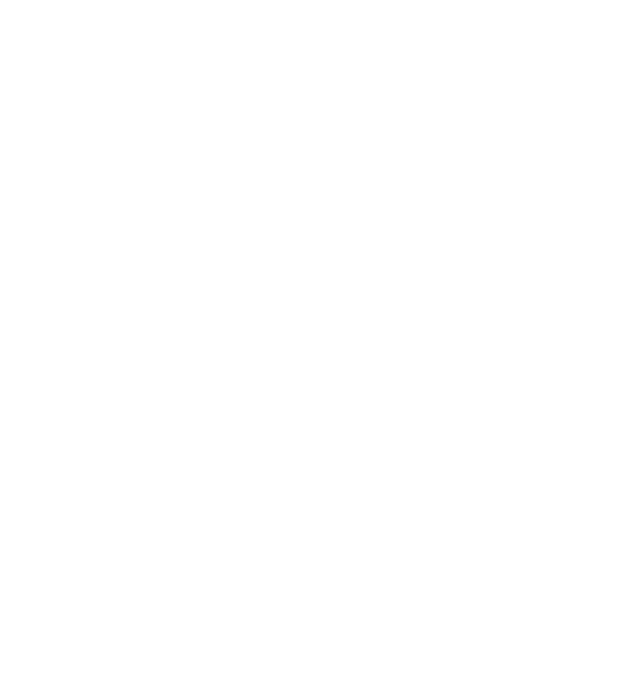
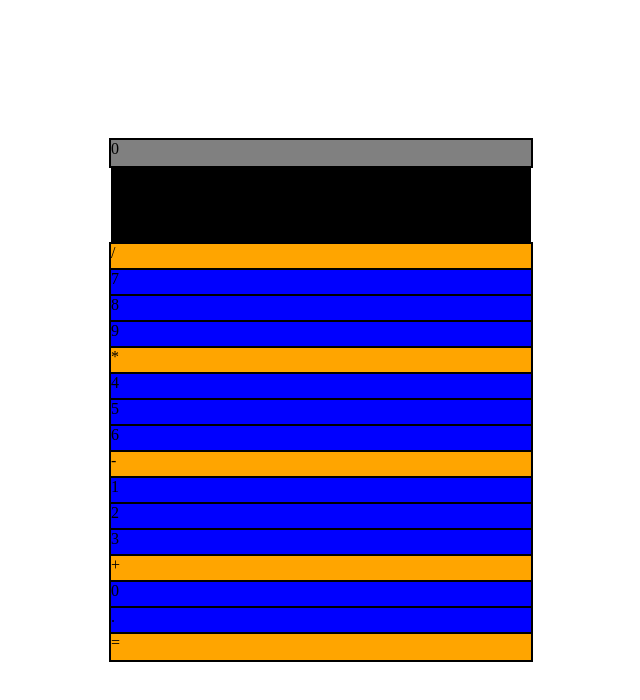
Before and after one commit to eman624/Project-Calculator, a plain HTML site: page index.html in a window 1280 px wide. Shown: the whole page, without its empty margins (319-959 px from the left). Drawn offline with Linux system fonts and the light colour scheme.

Commit message:
added all operator in html

```diff
--- a/index.html
+++ b/index.html
@@ -7,6 +7,33 @@
     <title>Document</title>
   </head>
   <body>
+    <div class="calculator-container">
+      <div class="display">0</div>
+
+      <div class="special-operator">AC</div>
+      <div class="special-operator">+/-</div>
+      <div class="special-operator">%</div>
+      <div class="operator">/</div>
+
+      <div class="number">7</div>
+      <div class="number">8</div>
+      <div class="number">9</div>
+      <div class="operator">*</div>
+
+      <div class="number">4</div>
+      <div class="number">5</div>
+      <div class="number">6</div>
+      <div class="operator">-</div>
+
+      <div class="number">1</div>
+      <div class="number">2</div>
+      <div class="number">3</div>
+      <div class="operator">+</div>
+
+      <div class="number">0</div>
+      <div class="number">.</div>
+      <div class="operator equal">=</div>
+    </div>
     <script src="operators.js"></script>
   </body>
 </html>
--- a/operators.js
+++ b/operators.js
@@ -30,3 +30,9 @@ function operator(operator, x, y) {
       break;
   }
 }
+
+const equal = document.querySelector("equal");
+equal.addEventListener("click", operator("add", 1, 3));
+
+const display = document.querySelector("display");
+display.textContent = result;
--- a/style.css
+++ b/style.css
@@ -6,4 +6,37 @@
 
 body {
   min-height: 100vh;
+  display: flex;
+  justify-content: center;
+  align-items: center;
 }
+
+.calculator-container {
+  display: grid;
+  width: 420px;
+  height: 520px;
+  border-radius: 1%;
+  background: black;
+}
+
+.display {
+  background: gray;
+  outline: black solid 2px;
+}
+
+.number {
+  background: blue;
+  gap: 10px 10px;
+  outline: black solid 2px;
+}
+
+.operator {
+  background: orange;
+  gap: 10px 10px;
+  outline: black solid 2px;
+}
+
+.special {
+  background: pink;
+  outline: black solid 2px;
+}
```
